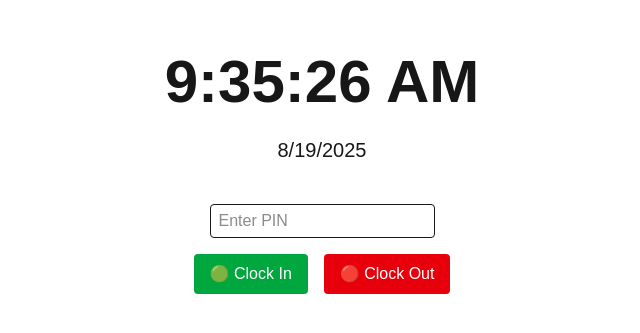
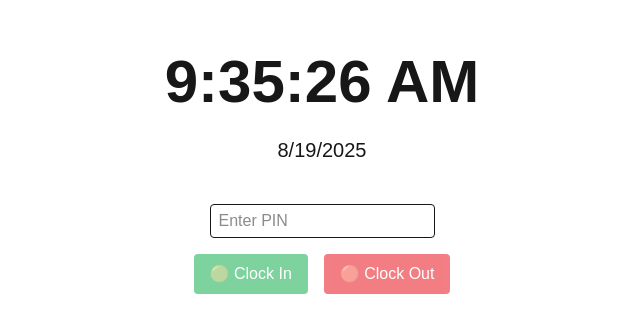
Before and after one commit to waishendev/attendance-system, a Next.js app: page / in a window 1280 px wide. Shown: the part 227-560 px from the top of the page, without its empty margins (318-958 px from the left). Built offline with nearby package versions, Linux system fonts and the light colour scheme; no server answers.

Commit message:
feat: validate pin before clocking

```diff
--- a/src/app/page.tsx
+++ b/src/app/page.tsx
@@ -8,8 +8,8 @@ export default function Home() {
   const [coords, setCoords] = useState<{ lat: number; lon: number } | null>(null);
   const [geoError, setGeoError] = useState<string | null>(null);
   const [pin, setPin] = useState("");
-  const [pinError, setPinError] = useState<string | null>(null);
   const [pinMessage, setPinMessage] = useState<string | null>(null);
+  const isPinValid = pin === user.pin;
 
   useEffect(() => {
     const timer = setInterval(() => setNow(new Date()), 1000);
@@ -17,13 +17,7 @@ export default function Home() {
   }, []);
 
   const handleClock = (type: "in" | "out") => {
-    if (pin !== user.pin) {
-      setPinError("Invalid PIN");
-      setPinMessage(null);
-      return;
-    }
-
-    setPinError(null);
+    if (!isPinValid) return;
     setPinMessage(`${user.name} clocked ${type}.`);
   };
 
@@ -74,17 +68,20 @@ export default function Home() {
           placeholder="Enter PIN"
           className="rounded border px-2 py-1"
         />
-        {pinError && <div className="text-red-600">{pinError}</div>}
+        {pin && !isPinValid && <div className="text-red-600">Invalid PIN</div>}
+        {isPinValid && <div className="text-green-600">PIN validated</div>}
         {pinMessage && <div className="text-green-600">{pinMessage}</div>}
         <div className="flex gap-4">
           <button
-            className="flex items-center gap-2 rounded bg-green-600 px-4 py-2 font-medium text-white"
+            disabled={!isPinValid}
+            className="flex items-center gap-2 rounded bg-green-600 px-4 py-2 font-medium text-white disabled:opacity-50"
             onClick={() => handleClock("in")}
           >
             🟢 Clock In
           </button>
           <button
-            className="flex items-center gap-2 rounded bg-red-600 px-4 py-2 font-medium text-white"
+            disabled={!isPinValid}
+            className="flex items-center gap-2 rounded bg-red-600 px-4 py-2 font-medium text-white disabled:opacity-50"
             onClick={() => handleClock("out")}
           >
             🔴 Clock Out
```
